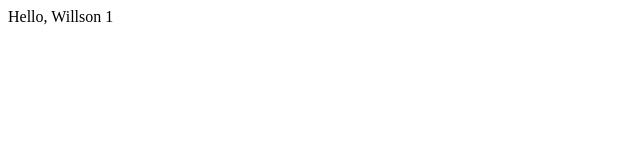
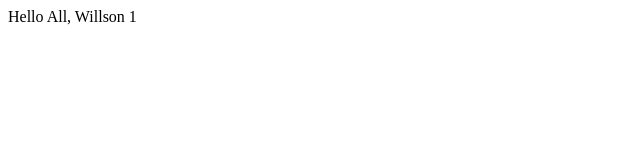
Before and after one commit to XiaoMingXing/Todo, a React app in the folder todo-test/: page / in a window 1280 px wide. Shown: the top 160 px of the page, without its empty margins (0-640 px from the left). Built offline with nearby package versions, Linux system fonts and the light colour scheme.

Commit message:
[Mingxing] restructure of the folder

```diff
--- a/todo-test/src/Hello.tsx
+++ b/todo-test/src/components/Hello.tsx
@@ -6,7 +6,7 @@ interface HelloProps {
 
 class Hello extends React.Component<HelloProps, {}> {
   render() {
-    return <div>Hello, {this.props.name}</div>;
+    return <div>Hello All, {this.props.name}</div>;
   }
 }
 
--- a/todo-test/src/index.tsx
+++ b/todo-test/src/index.tsx
@@ -1,6 +1,6 @@
 import * as React from 'react';
 import * as ReactDOM from 'react-dom';
-import Hello from './Hello';
+import Hello from './components/Hello';
 
 ReactDOM.render(
   <Hello name="Willson 1"/>,
```
